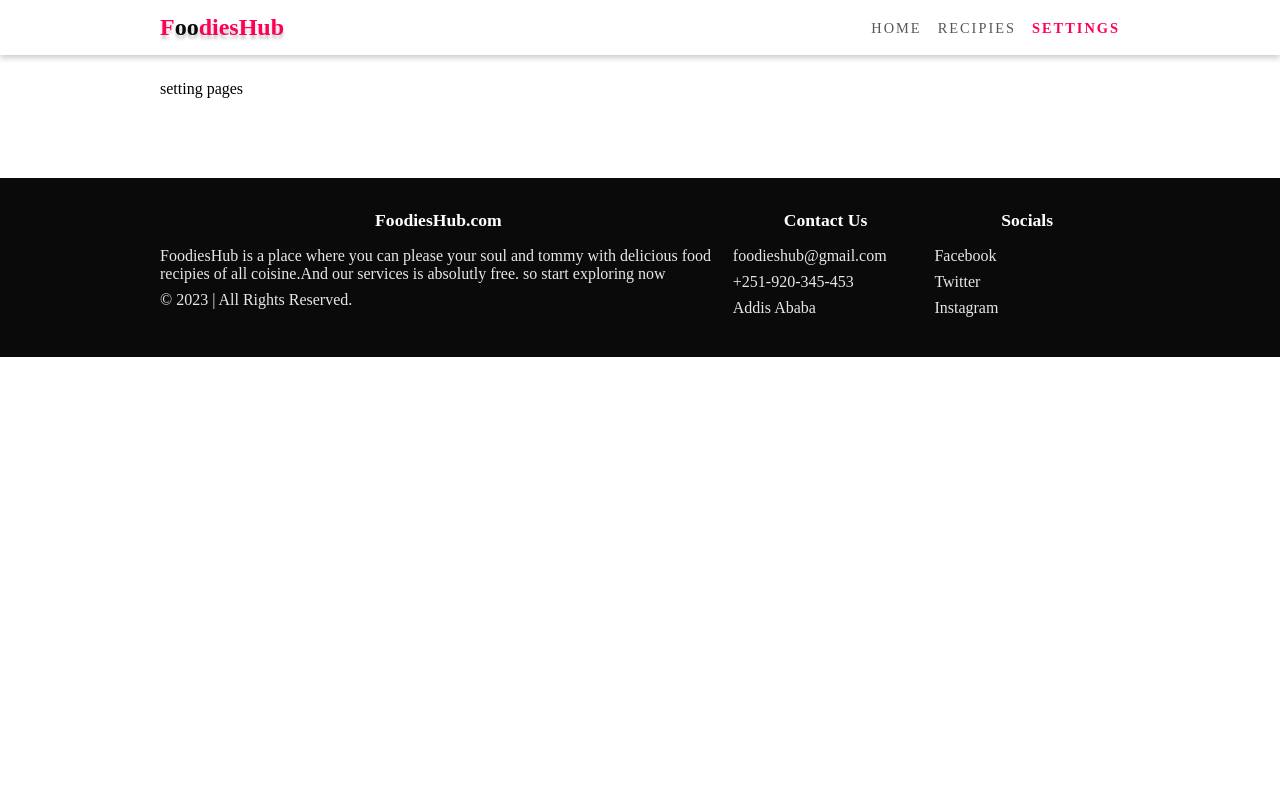
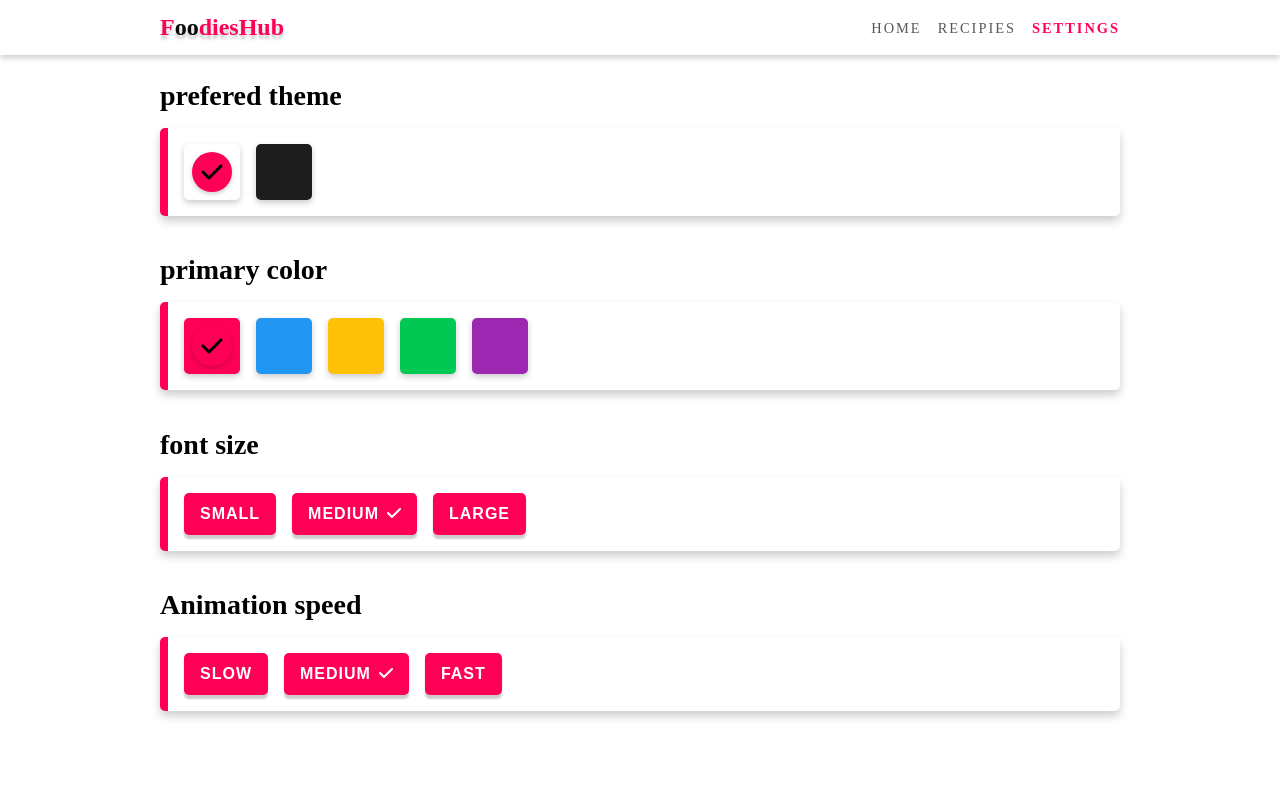
Before and after one commit to Abe-Tiz/Food_Recip_app_reactjs, a React (Create React App) app in the folder react-food-recipapp/: page /settings in a window 1280 px wide. Shown: the top 800 px of the page. Built offline with nearby package versions, Linux system fonts and the light colour scheme.

Commit message:
settings

```diff
--- a/react-food-recipapp/src/components/Navbar.jsx
+++ b/react-food-recipapp/src/components/Navbar.jsx
@@ -37,7 +37,7 @@ const Navbar = () => {
   return (
     <>
       <div className='navbar container'>
-        <a className='logo' href="#!">F<span>oo</span>diesHub</a>
+        <Link to='/' className='logo' >F<span>oo</span>diesHub</Link>
         <div className="nav-links">
           {links.map(link =>(
             <Link to={link.path} className={location.pathname === link.path ? 'active' : ''}   key={link.name}>{link.name}</Link>
--- a/react-food-recipapp/src/pages/Settings.jsx
+++ b/react-food-recipapp/src/pages/Settings.jsx
@@ -1,9 +1,114 @@
-import React from 'react'
-
+import React,{useState} from 'react'
+import {FontAwesomeIcon} from '@fortawesome/react-fontawesome'
+import {faCheck} from '@fortawesome/free-solid-svg-icons'
 const Settings = () => {
+  const [theme,setTheme] = useState("light");
+  const primaryColor =[
+    "rgb(255,0,86)",
+    "rgb(33,150,243)",
+    "rgb(255,193,7)",
+    "rgb(0,200,83)",
+    "rgb(156,39,176)"
+  ]
+  const fontSizes=[
+    {
+      title:'Small',
+      value:'12px'
+    },
+    {
+      title:'Medium',
+      value:'16px'
+    },
+    {
+      title:'Large',
+      value:'20px'
+    }
+  ]
+  const animationSpeeds=[
+    {
+      title:'Slow',
+      value:2
+    },
+    {
+      title:'Medium',
+      value:1
+    },
+    {
+      title:'Fast',
+      value:.5
+    }
+  ]
+  const [primaryCol,setPrimarycol]=useState(0);
+  const [fontSize,setFontSize] =useState(1);
+  const [animationSpeed,setAnimationSpeed ] =useState(1);
   return (
     <div>
-      setting pages
+       <div className="section d-block">
+          <h2>prefered theme</h2>
+          <div className="option-container">
+             <div className="option light">
+                {theme === "light" && (
+                  <div className="check">
+                    <FontAwesomeIcon icon={faCheck} />
+                  </div>
+                )}
+             </div>
+             <div className="option dark">
+             {theme === "dark" && (
+                  <div className="check">
+                    <FontAwesomeIcon icon={faCheck} />
+                  </div>
+                )}
+             </div>
+          </div>
+       </div>
+
+       <div className="section d-block">
+          <h2>primary color</h2>
+          <div className="option-container">
+
+             {primaryColor.map((color,index) =>(
+                <div className="option light" style={{backgroundColor:color}}>
+                  {primaryCol === index && (
+                    <div className="check">
+                      <FontAwesomeIcon icon={faCheck} />
+                    </div>
+                  )}
+                </div>
+             ))}
+
+          </div>
+       </div>
+
+       <div className="section d-block">
+          <h2>font size</h2>
+          <div className="option-container">
+
+             {fontSizes.map((size,index) =>(
+                <button className='btn'>
+                   {size.title}
+                  {fontSize === index && <span><FontAwesomeIcon icon={faCheck} /></span> }
+
+                </button>
+             ))}
+
+          </div>
+       </div>
+       <div className="section d-block">
+          <h2>Animation speed</h2>
+          <div className="option-container">
+
+            { animationSpeeds.map((speed,index) =>(
+                <button className='btn'>
+                   {speed.title}
+                  {animationSpeed === index && <span><FontAwesomeIcon icon={faCheck} /></span> }
+
+                </button>
+             ))}
+
+          </div>
+       </div>
+
     </div>
   )
 }
--- a/react-food-recipapp/src/styles/index.scss
+++ b/react-food-recipapp/src/styles/index.scss
@@ -72,51 +72,58 @@ img{
 @import "chief-section.scss";
 @import "previoussearch.scss";
 @import "footer.scss";
+@import "recipies.scss";
 
-.recipie-container{
-    display: grid;
-    grid-template-columns: repeat(auto-fit,minmax(300px,1fr));
-    grid-gap: 1.5rem;
-}
-.recip-card-info{
-    padding: 17px;
+.option-container{
+    box-shadow: 0 5px 10px var(--shadow-color);
+    padding: 1rem;
+    border-radius: 5px;
+    margin-top: 1rem;
+    border-left: .5rem solid var(--primary-color);
+    background-color: var(--background-color);
+    margin-top: 1rem;
+    display: flex;
+    gap: 1rem;
+    .option{
+        height: 3.5rem;
+        width: 3.5rem;
+        box-shadow: 0 3px 6px var(--shadow-color);
+        border-radius: 5px;
+        display: flex;
+        justify-content: center;
+        align-items: center;
+        &.light{
+            background-color: #fff;
+        }
+        &.dark{
+            background-color: rgb(29, 29,29);
+        }
+        .check{
+            height: 2.5rem;
+            width: 2.5rem;
+            background-color: var(--primary-color);
+            border-radius: 50%;
+            display: flex;
+            justify-content: center;
+            align-items: center;
+            box-shadow: 0 2px 5px var(--shadow-color);
+            svg{
+                height: 1.5rem;
+                width: 1.5rem;
+            }
+        }
+    }
+        .btn span{
+            display: inline-block;
+            margin-left: .5rem;
+        }
+
 
 }
-.recip-card{
-    border-radius: 10px;
-    overflow: hidden;
-    box-shadow: 0 5px 10px var(--shadow-color);
-    .author-img{
-        height: 60px;
-        width: 60px;
-        border-radius: 50%;
-        border: 3px solid var(--background-light);
-        box-shadow: 0 1px 3px var(--shadow-color);
-        z-index: 2;
-        position: relative;
-        top: -45px;
-        margin-bottom: -2.25rem;
-    }
-    .recip-title{
-        font-size: 1.25rem;
-        font-weight: bold;
-        margin-bottom: .5rem;
-        color: var(--text-color);
-        margin-top: .25rem;
-    }
-    .recip-desc{
-        color: var(--text-light);
-        font-size: .9rem;
-        letter-spacing: 1px;
-    }
-    .btn-view{
-        font-size: 1rem;
-        font-weight: bold;
-        color: var(--primary-color);
-        margin-top: .75rem;
-        display: inline-block;
-    }
+.d-block h2{
+    font-size: 1.75rem;
 }
+
 .main{
     padding-block: 10vh;
 }
@@ -127,6 +134,9 @@ img{
     flex-wrap: wrap;
     align-items: center;
     margin-bottom: 3vw;
+    &.d-block{
+        display: block;
+    }
     .title{
         color: var(--text-color);
         font-size: 2.5rem;
--- /dev/null
+++ b/react-food-recipapp/src/styles/recipies.scss
@@ -0,0 +1,44 @@
+.recipie-container{
+    display: grid;
+    grid-template-columns: repeat(auto-fit,minmax(300px,1fr));
+    grid-gap: 1.5rem;
+}
+.recip-card-info{
+    padding: 17px;
+
+}
+.recip-card{
+    border-radius: 10px;
+    overflow: hidden;
+    box-shadow: 0 5px 10px var(--shadow-color);
+    .author-img{
+        height: 60px;
+        width: 60px;
+        border-radius: 50%;
+        border: 3px solid var(--background-light);
+        box-shadow: 0 1px 3px var(--shadow-color);
+        z-index: 2;
+        position: relative;
+        top: -45px;
+        margin-bottom: -2.25rem;
+    }
+    .recip-title{
+        font-size: 1.25rem;
+        font-weight: bold;
+        margin-bottom: .5rem;
+        color: var(--text-color);
+        margin-top: .25rem;
+    }
+    .recip-desc{
+        color: var(--text-light);
+        font-size: .9rem;
+        letter-spacing: 1px;
+    }
+    .btn-view{
+        font-size: 1rem;
+        font-weight: bold;
+        color: var(--primary-color);
+        margin-top: .75rem;
+        display: inline-block;
+    }
+}
```
